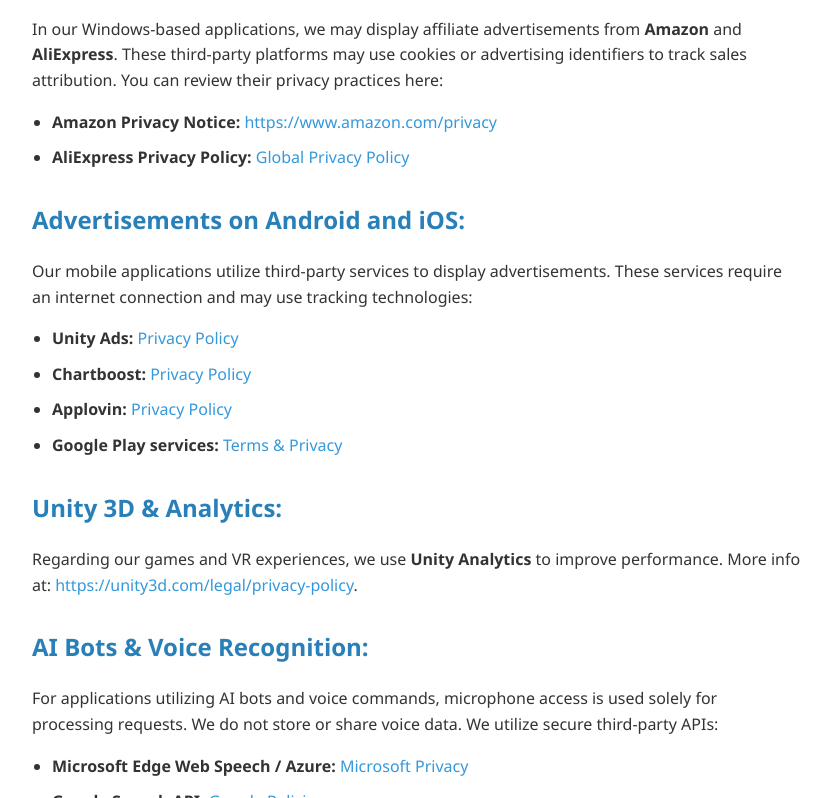
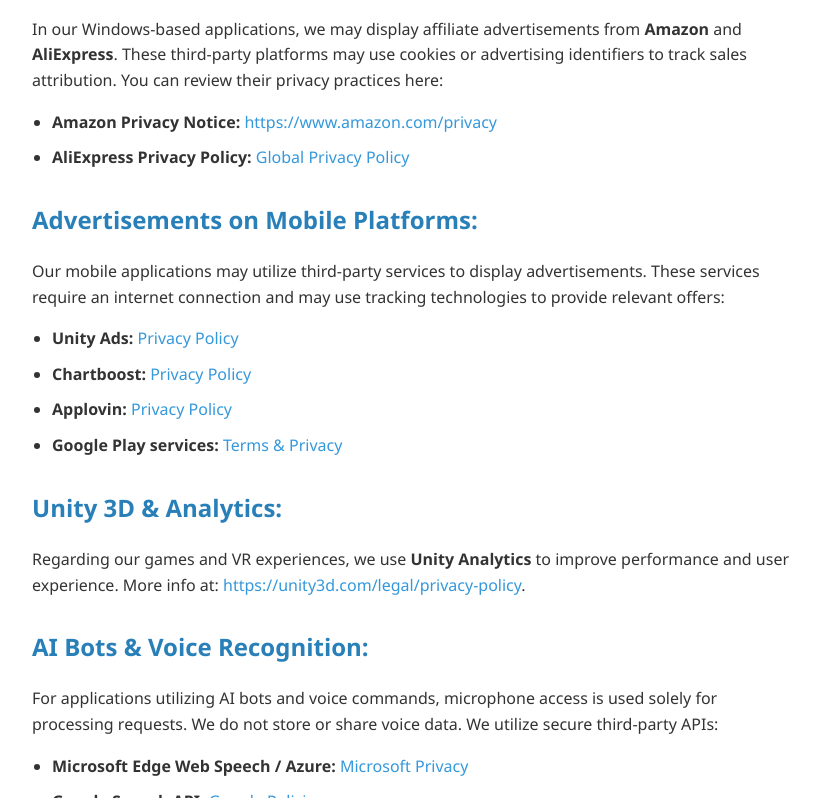
Before and after one commit to huskyCodeAI/PrivacyPolicies, a plain HTML site: page index.html in a window 1280 px wide. Shown: the part 536-1334 px from the top of the page, without its empty margins (223-1054 px from the left). Drawn offline with Linux system fonts and the light colour scheme.

Commit message:
Update index.html

```diff
--- a/index.html
+++ b/index.html
@@ -23,7 +23,7 @@
     <p>This privacy policy applies to all applications, games, web apps, and virtual reality games developed by <strong>huskyEstudioSoft, huskyEstudioGames, and huskyCodeAI</strong>.</p>
 
     <h2>Collection of Personal Data:</h2>
-    <p>In our applications and games, we do not collect sensitive personal information such as names, phone numbers, or passwords. We value your privacy above all. To provide a seamless experience and relevant content, some of our trusted third-party partners may process basic technical information, such as device identifiers, strictly to ensure the app functions correctly and to deliver appropriate advertisements that help us keep our services free for everyone.</p>
+    <p>In our applications and games, we do not collect sensitive personal information such as names, phone numbers, or passwords. We value your privacy above all. To provide a seamless experience and relevant content, some of our trusted third-party partners may process basic technical information, such as device identifiers, strictly to ensure the app functions correctly, deliver appropriate content, and support the continuous development and maintenance of our services.</p>
 
     <h2>Windows Store Apps & Affiliate Advertising:</h2>
     <p>In our Windows-based applications, we may display affiliate advertisements from <strong>Amazon</strong> and <strong>AliExpress</strong>. These third-party platforms may use cookies or advertising identifiers to track sales attribution. You can review their privacy practices here:</p>
@@ -32,8 +32,8 @@
         <li><strong>AliExpress Privacy Policy:</strong> <a href="https://terms.alicdn.com/legal-agreement/terms/suit_bu1_aliexpress/suit_bu1_aliexpress201909171350_82407.html" target="_blank">Global Privacy Policy</a></li>
     </ul>
 
-    <h2>Advertisements on Android and iOS:</h2>
-    <p>Our mobile applications utilize third-party services to display advertisements. These services require an internet connection and may use tracking technologies:</p>
+    <h2>Advertisements on Mobile Platforms:</h2>
+    <p>Our mobile applications may utilize third-party services to display advertisements. These services require an internet connection and may use tracking technologies to provide relevant offers:</p>
     <ul>
         <li><strong>Unity Ads:</strong> <a href="http://unity3d.com/legal/privacy-policy" target="_blank">Privacy Policy</a></li>
         <li><strong>Chartboost:</strong> <a href="https://answers.chartboost.com/hc/en-us/articles/200780269-Privacy-Policy" target="_blank">Privacy Policy</a></li>
@@ -42,7 +42,7 @@
     </ul>
 
     <h2>Unity 3D & Analytics:</h2>
-    <p>Regarding our games and VR experiences, we use <strong>Unity Analytics</strong> to improve performance. More info at: <a href="https://unity3d.com/legal/privacy-policy" target="_blank">https://unity3d.com/legal/privacy-policy</a>.</p>
+    <p>Regarding our games and VR experiences, we use <strong>Unity Analytics</strong> to improve performance and user experience. More info at: <a href="https://unity3d.com/legal/privacy-policy" target="_blank">https://unity3d.com/legal/privacy-policy</a>.</p>
 
     <h2>AI Bots & Voice Recognition:</h2>
     <p>For applications utilizing AI bots and voice commands, microphone access is used solely for processing requests. We do not store or share voice data. We utilize secure third-party APIs:</p>
```
